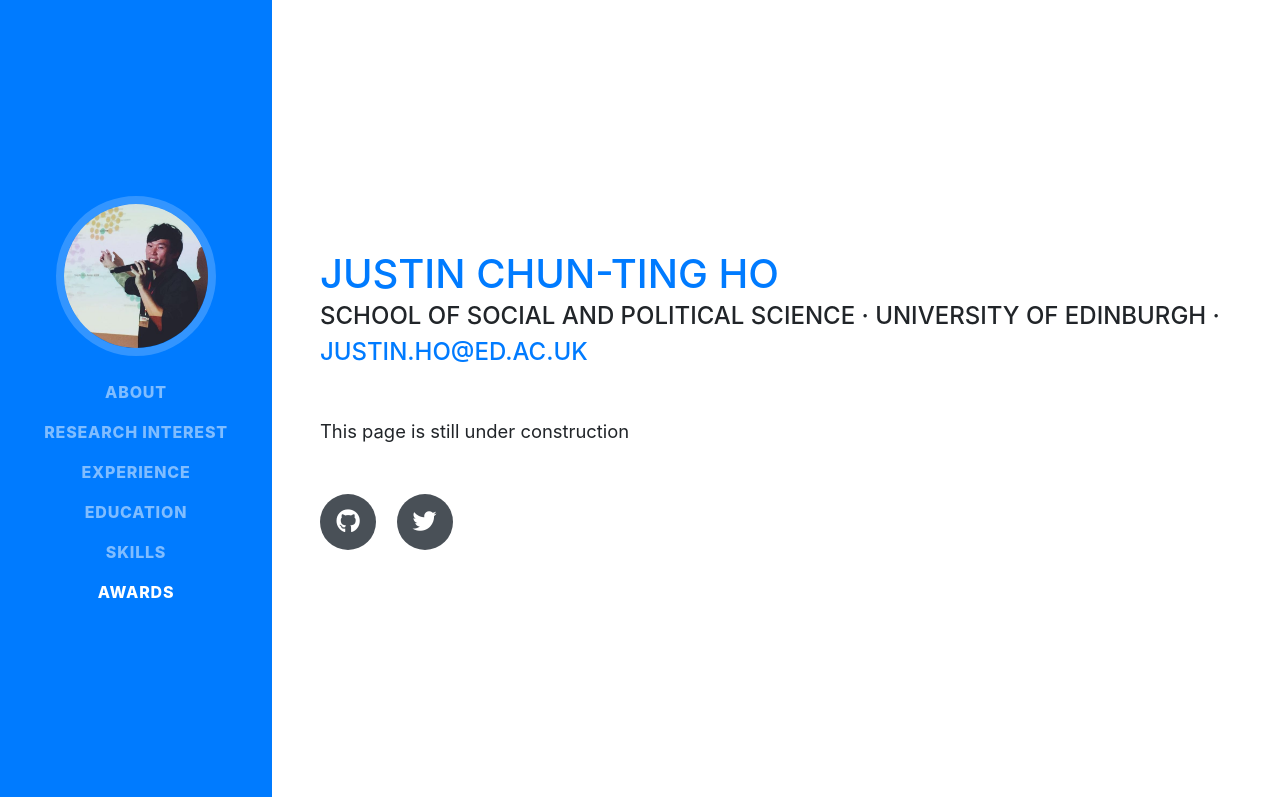
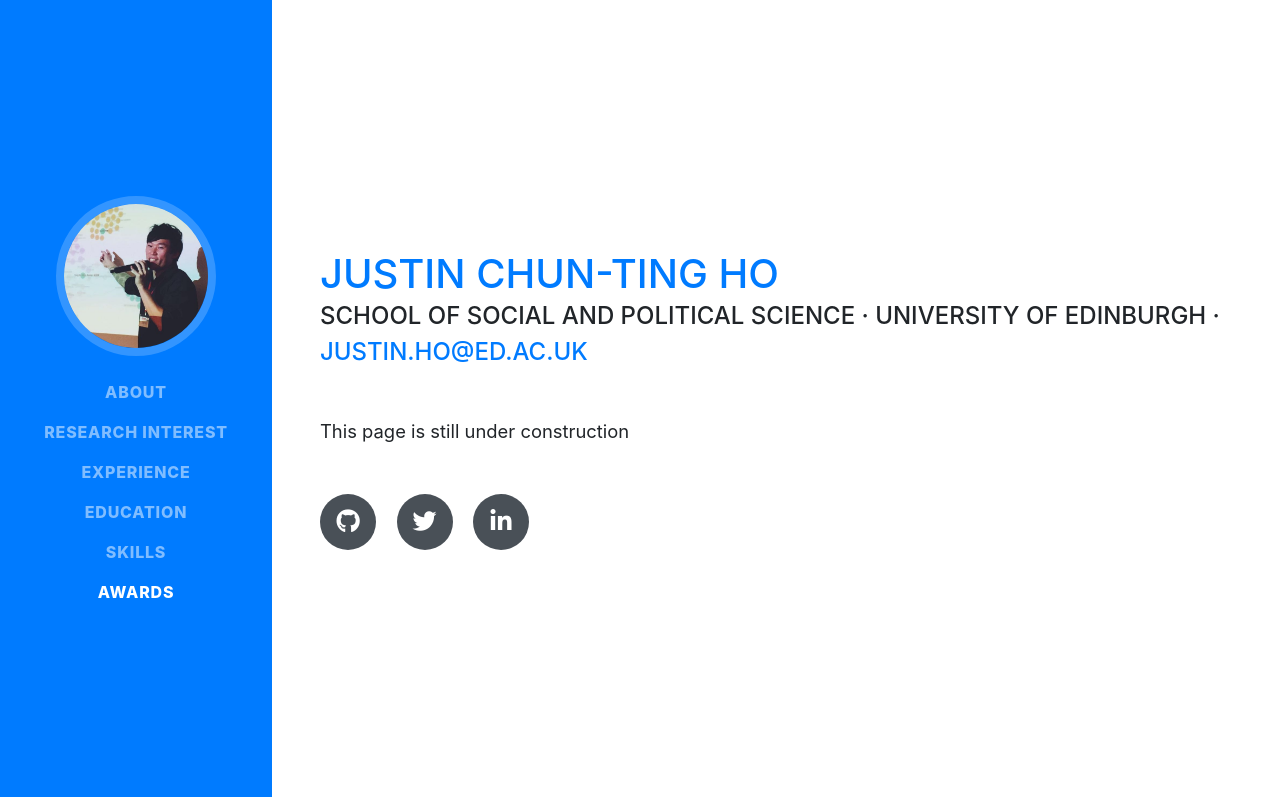
Before and after one commit to justinchuntingho/justinchuntingho.github.io, a website with bundled scripts: page index.html in a window 1280 px wide. Shown: the top 797 px of the page. Built offline with nearby package versions, Linux system fonts and the light colour scheme; a web font is replaced by a local one.

Commit message:
Update index.html

```diff
--- a/index.html
+++ b/index.html
@@ -71,16 +71,15 @@
         </div>
         <p class="lead mb-5">This page is still under construction</p>
         <div class="social-icons">
-<!--          <a href="https://www.linkedin.com/in/justinchuntingho/">
-            <i class="fab fa-linkedin-in"></i>
-        </a>
-    -->
           <a href="https://github.com/justinchuntingho">
             <i class="fab fa-github"></i>
           </a>
           <a href="https://twitter.com/justin_ct_ho">
             <i class="fab fa-twitter"></i>
           </a>
+          <a href="https://www.linkedin.com/in/justinchuntingho/">
+             <i class="fab fa-linkedin-in"></i>
+         </a>
         </div>
       </div>
     </section>
```
